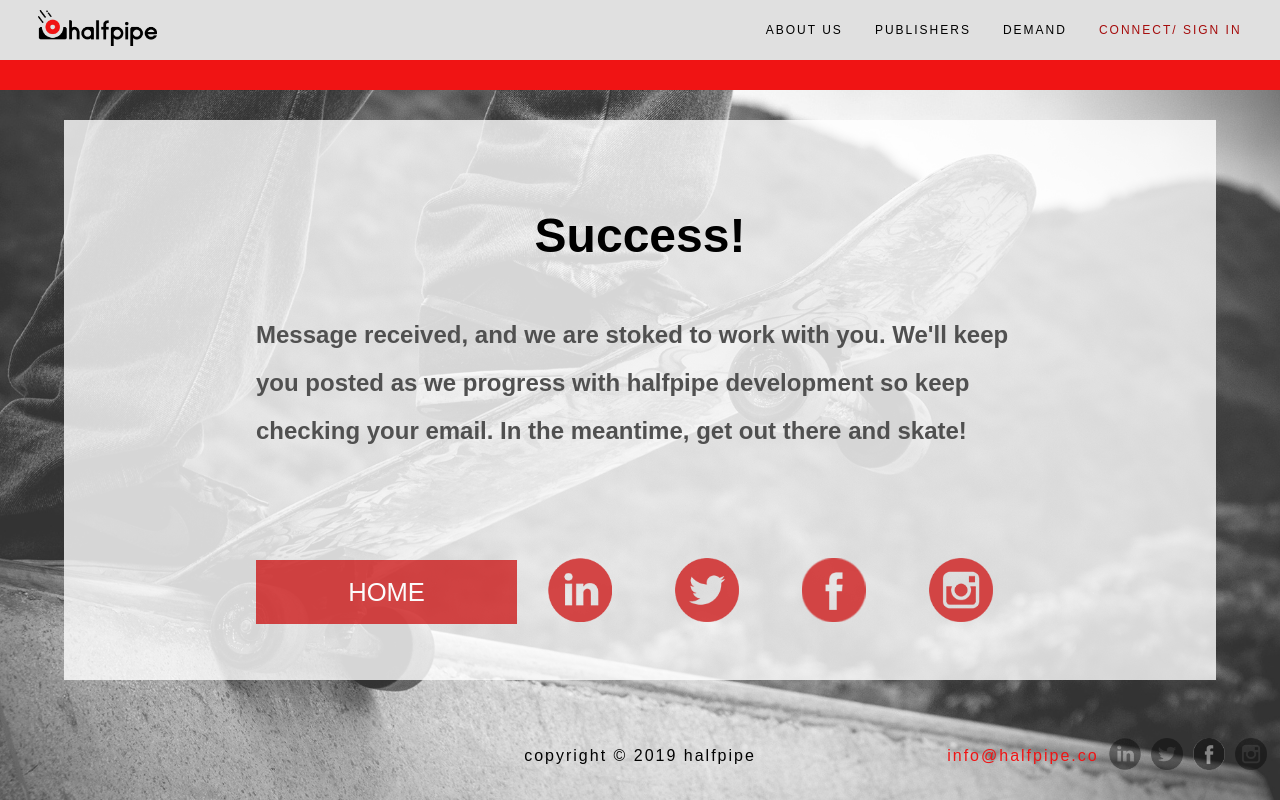
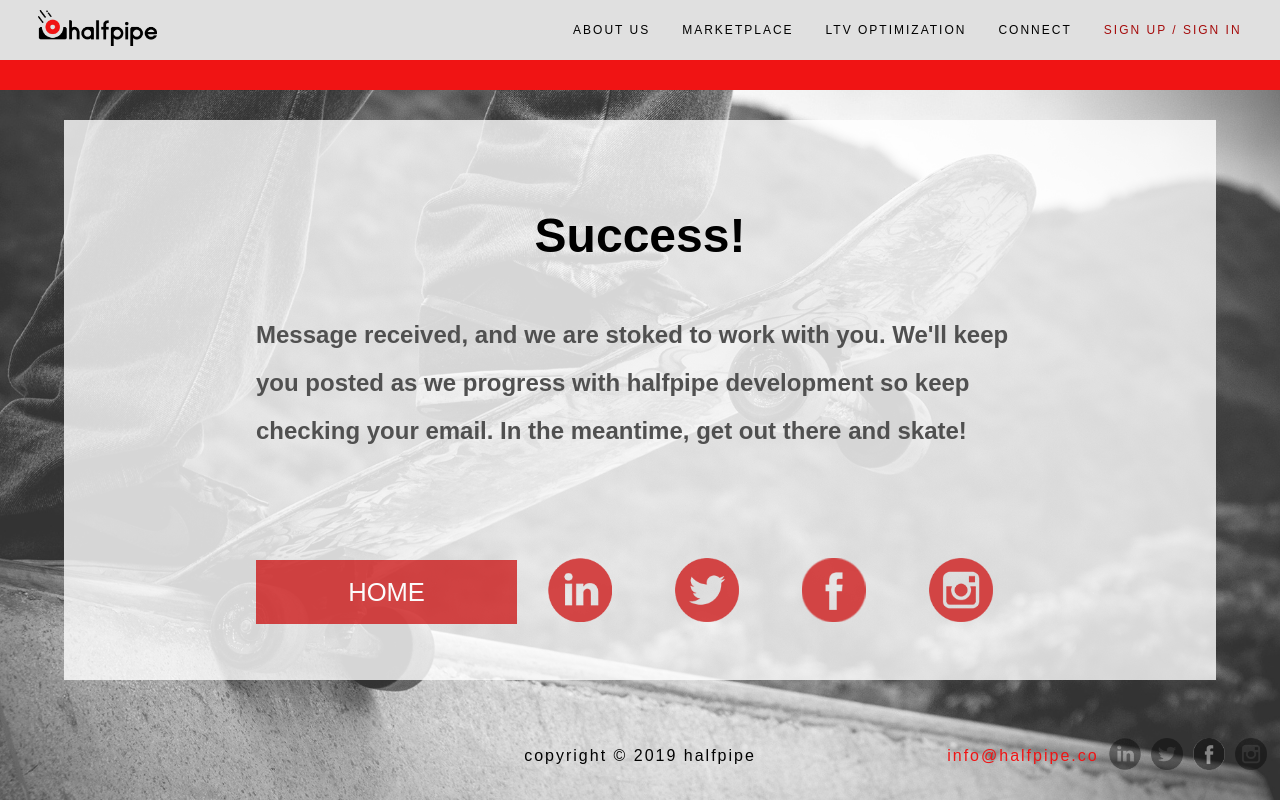
Before and after one commit to yatesdev/halfpipe-landing-page, a website: page success.html in a window 1280 px wide. Drawn offline with nearby package versions, Linux system fonts and the light colour scheme; files that its build step writes are made by us from their sources; a web font is replaced by a local one.

Commit message:
updated nav for success page

```diff
--- a/success.html
+++ b/success.html
@@ -35,9 +35,10 @@
     </div>
     <nav class="nav-links">
       <a href="#about" onclick="toggleNavBar(false)">About Us</a>
-      <a href="#publishers" onclick="toggleNavBar(false)">Publishers</a>
-      <a href="#demand" onclick="toggleNavBar(false)">Demand</a>
+      <a href="#marketplace" onclick="toggleNavBar(false)">Marketplace</a>
+      <a href="#ltv" onclick="toggleNavBar(false)">LTV Optimization</a>
       <a href="#connect" onclick="toggleNavBar(false)">Connect</a>
+      <a href="#" onclick="toggleRequestInviteModal(); toggleNavBar(false);" class="alignment">Sign Up</a>
       <a href="#" onclick="toggleSignInModal(); toggleNavBar(false);">/ Sign In</a>
     </nav>
     <a class="email" href="mailto:info@halfpipe.com">info@halfpipe.com</a>
```
